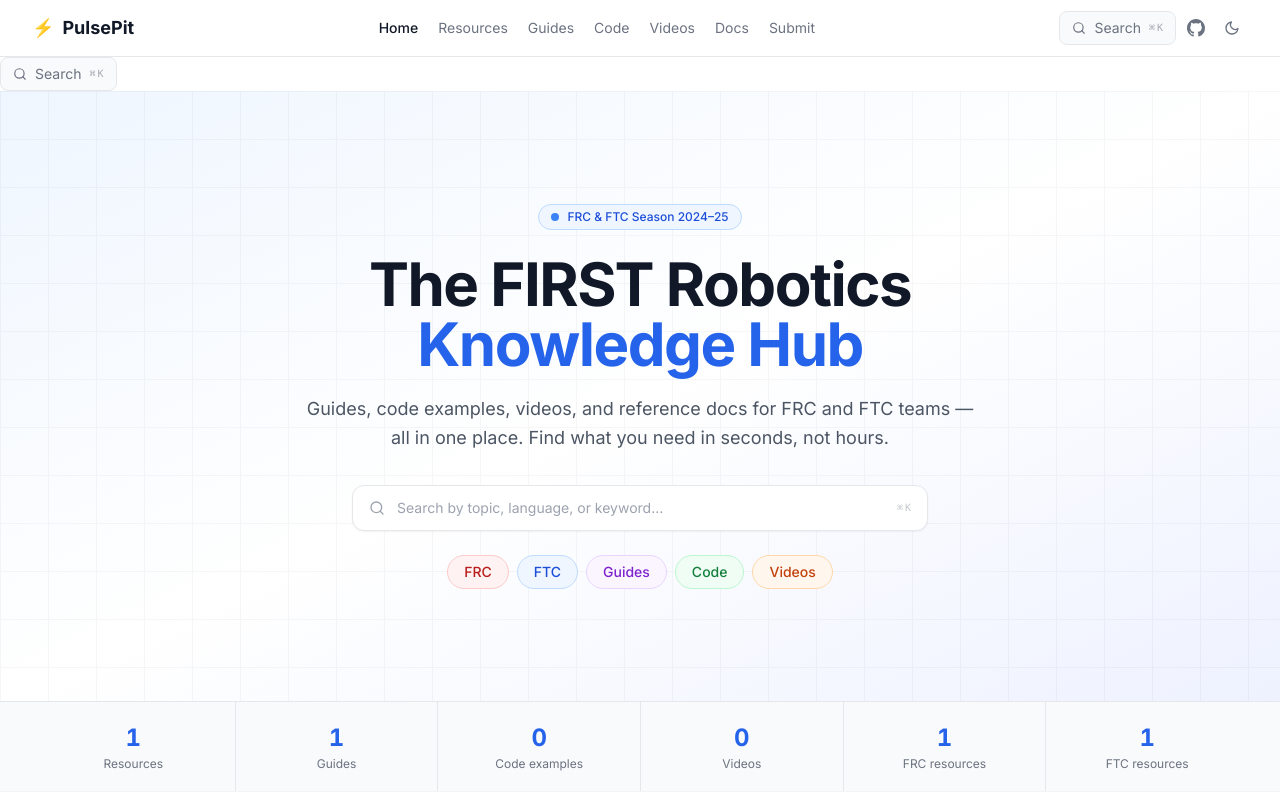
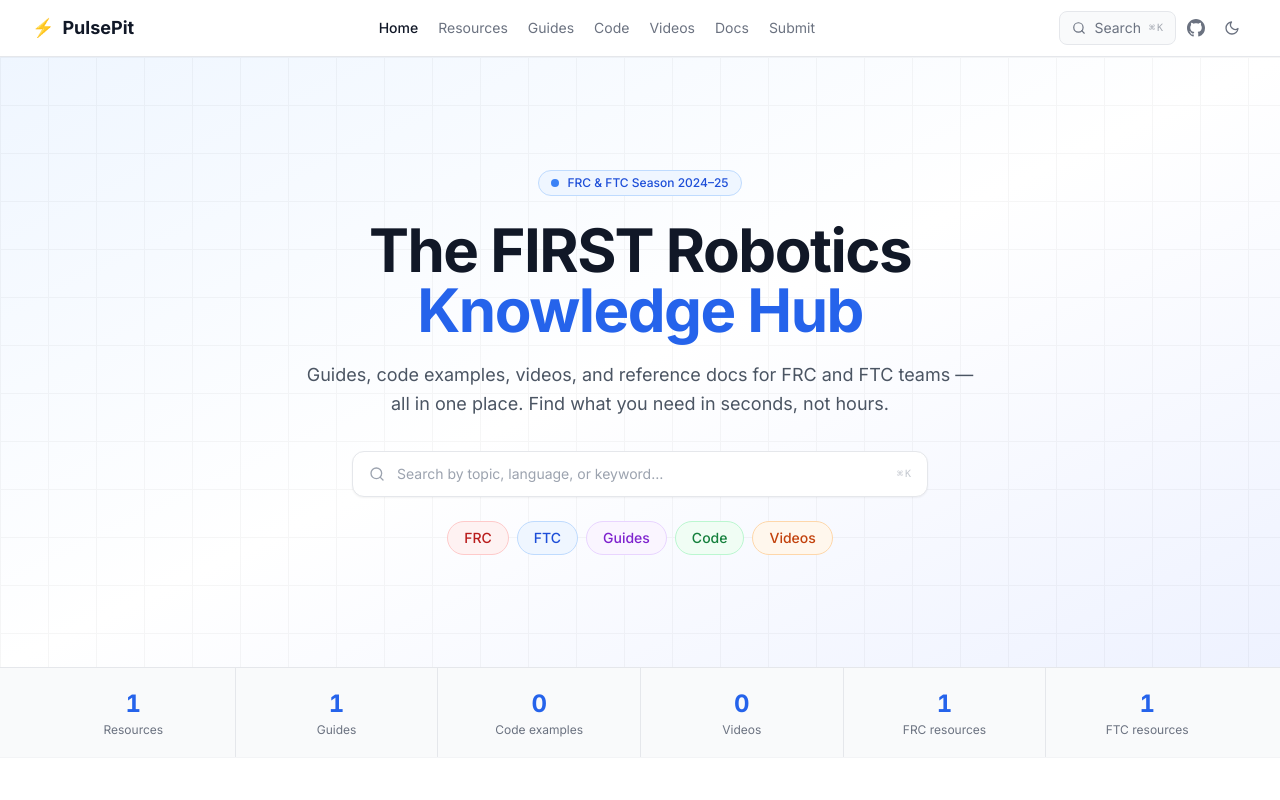
Before and after one commit to bigbossg13/PulsePit, a Next.js app: page / in a window 1280 px wide. Shown: the top 800 px of the page. Built offline with nearby package versions, Linux system fonts and the light colour scheme.

Commit message:
Remove duplicate SearchTrigger from SearchProvider
SearchProvider was rendering its own SearchTrigger (showing up as a
stray button below the navbar). The trigger in the Navbar is sufficient;
SearchProvider only needs to mount the modal.

https://claude.ai/code/session_01RNZ5uaPCfdFT21mnJC6nj1

```diff
--- a/components/SearchProvider.tsx
+++ b/components/SearchProvider.tsx
@@ -1,19 +1,8 @@
 import { getAllResources } from '@/lib/resources'
 import { toSearchRecord } from '@/lib/search'
 import SearchModal from './SearchModal'
-import SearchTrigger from './SearchTrigger'
 
-/**
- * Server component: builds the search index payload at request time and
- * passes it to the client-side modal. Renders both the Cmd+K trigger button
- * and the modal itself so they share the same records reference.
- */
 export default function SearchProvider() {
   const records = getAllResources().map(toSearchRecord)
-  return (
-    <>
-      <SearchTrigger />
-      <SearchModal records={records} />
-    </>
-  )
+  return <SearchModal records={records} />
 }
```
